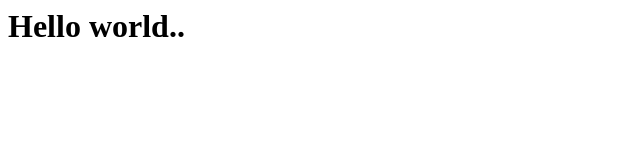
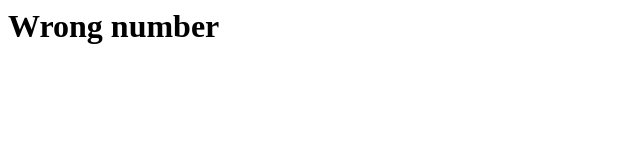
Before and after one commit to thomashaensli/w3, a plain HTML site: page index.html in a window 1280 px wide. Shown: the whole page, without its empty margins (0-640 px from the left). Drawn offline with Linux system fonts and the light colour scheme.

Commit message:
Update index.html

```diff
--- a/index.html
+++ b/index.html
@@ -1 +1 @@
-<h1>Hello world..</h1>
+<h1>Wrong number </h1>
```
